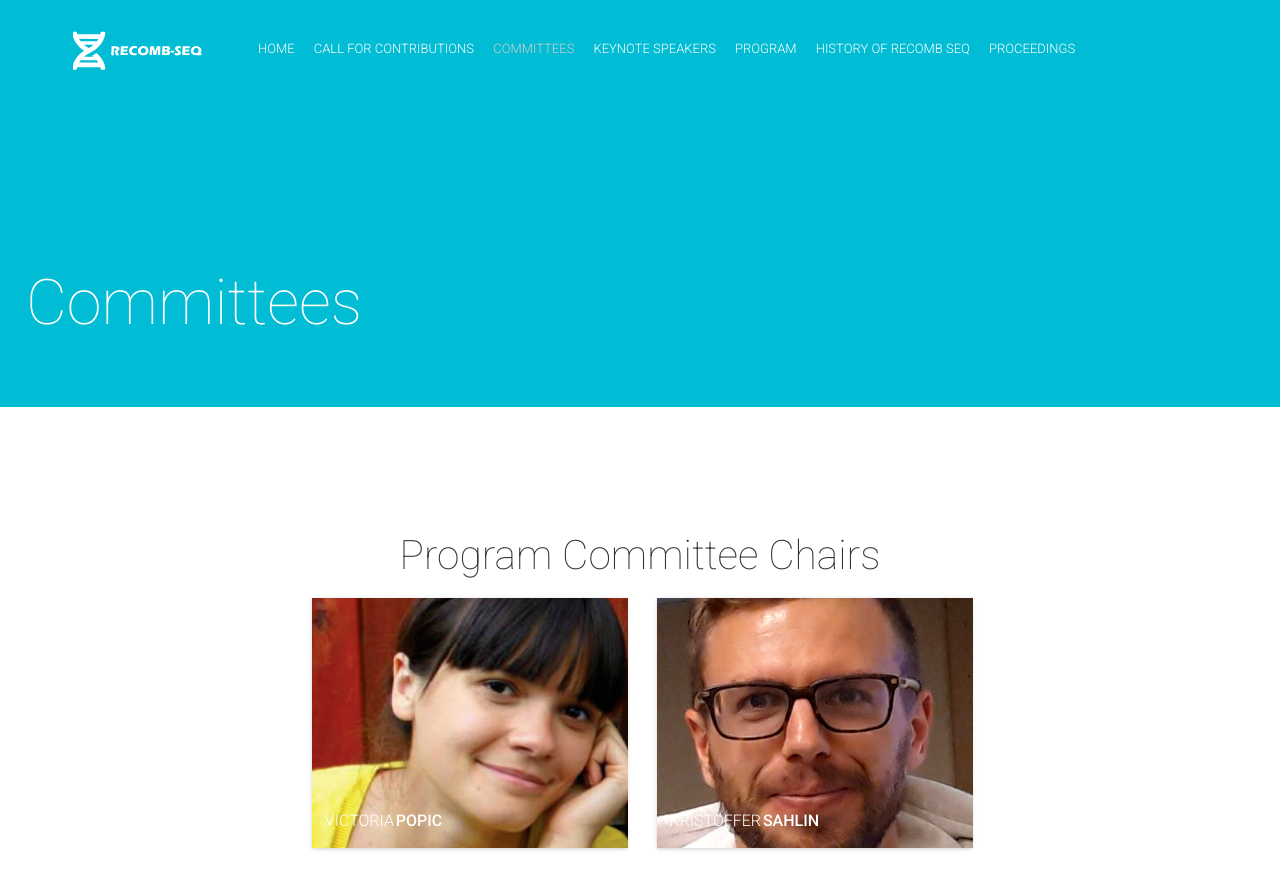
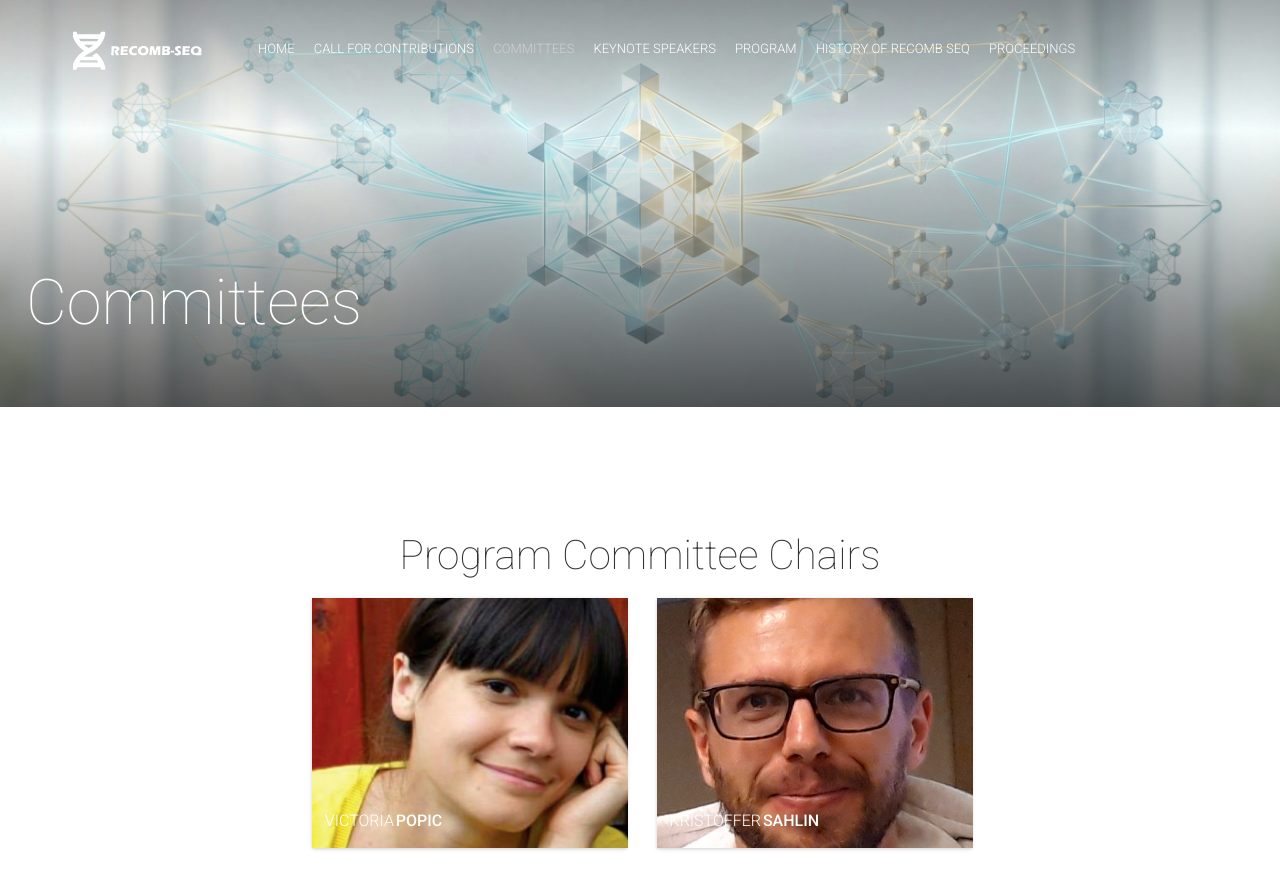
Before and after one commit to recomb-seq/recomb-seq.github.io, a Jekyll site: the page built from team.html, in a window 1280 px wide and 900 px high. Shown: the top 889 px of the window. Built offline with Jekyll 4.4.1, drawn with Linux system fonts in a browser that asks for light colours; nearby versions of some CDN libraries; comment, search, counter and statistics services are not loaded.

Commit message:
committees header

```diff
--- a/team.html
+++ b/team.html
@@ -4,6 +4,7 @@ title: Committees
 permalink: /team/
 color: "#00bcd4"
 modal: team
+image: committees.png
 ---
 
  {% include top-section.html %}
```
Also changed, not shown: img/sections-background/committees.png (added), img/sections-background/judges.jpg (deleted).
